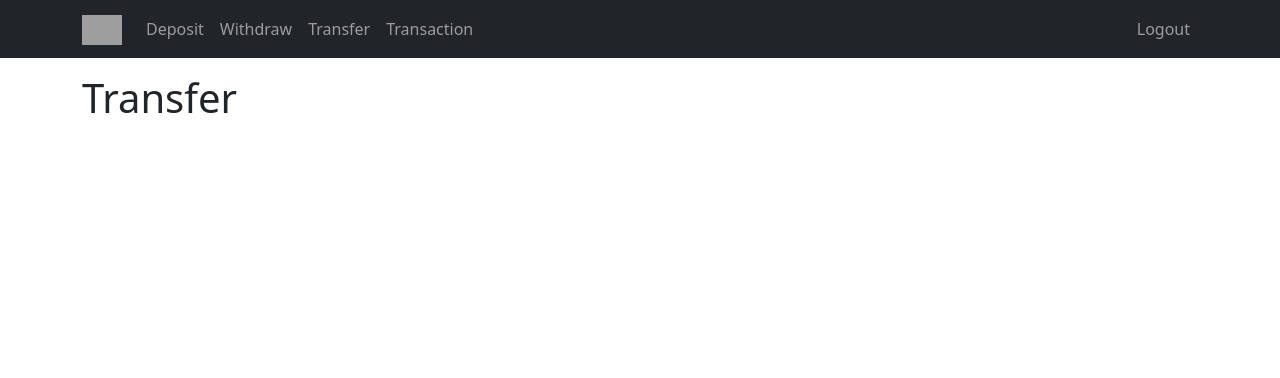
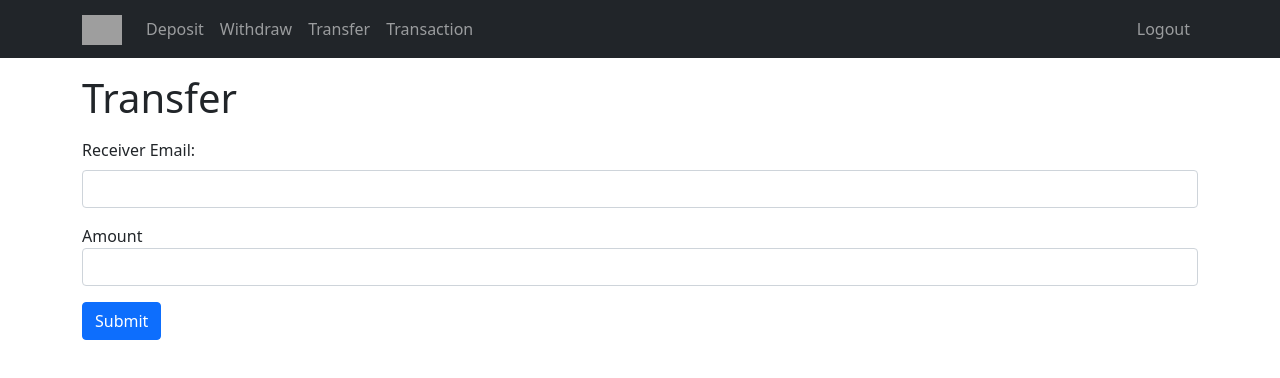
Before and after one commit to piyawatx/clicknext-test, a Nuxt app: page /Transfer in a window 1280 px wide. Shown: the top 378 px of the page. Built offline with nearby package versions, Linux system fonts and the light colour scheme; grey boxes are pictures that could not be loaded.

Commit message:
โอนเงิน

```diff
--- a/pages/Transfer/index.vue
+++ b/pages/Transfer/index.vue
@@ -1,12 +1,56 @@
 <template>
   <div>
     <h1>Transfer</h1>
+    <form @submit.prevent="Transfer">
+      <div class="mb-3 mt-3">
+        <label for="email" class="form-label">Receiver Email:</label>
+        <input type="email" class="form-control" v-model="receiver" />
+      </div>
+      <div class="mb-3">
+        <label>Amount</label>
+        <input type="number" class="form-control" v-model="amount" />
+      </div>
+      <button type="submit" class="btn btn-primary">Submit</button>
+    </form>
   </div>
 </template>
 
 <script>
+import axios from 'axios'
 export default {
   layout: 'navbar',
+  data() {
+    return {
+      amount: '',
+      receiver: '',
+    }
+  },
+  methods: {
+    Transfer() {
+      let data = {
+        user: this.$store.state.user.email,
+        receiver: this.receiver,
+        amount: this.amount,
+      }
+      console.log(data)
+      axios
+        .post(this.$store.state.url + '/transfer', data)
+        .then((res) => {
+          console.log(res.data)
+          alert(
+            'โอนเงิน ' +
+              this.amount +
+              ' ไปยัง ' +
+              this.receiver +
+              ' เรียบร้อย \n คงเหลือ '+res.data.balance
+          )
+          this.amount = ''
+        })
+        .catch((err) => {
+          console.log(err)
+        })
+    },
+  },
 }
 </script>
 
```
